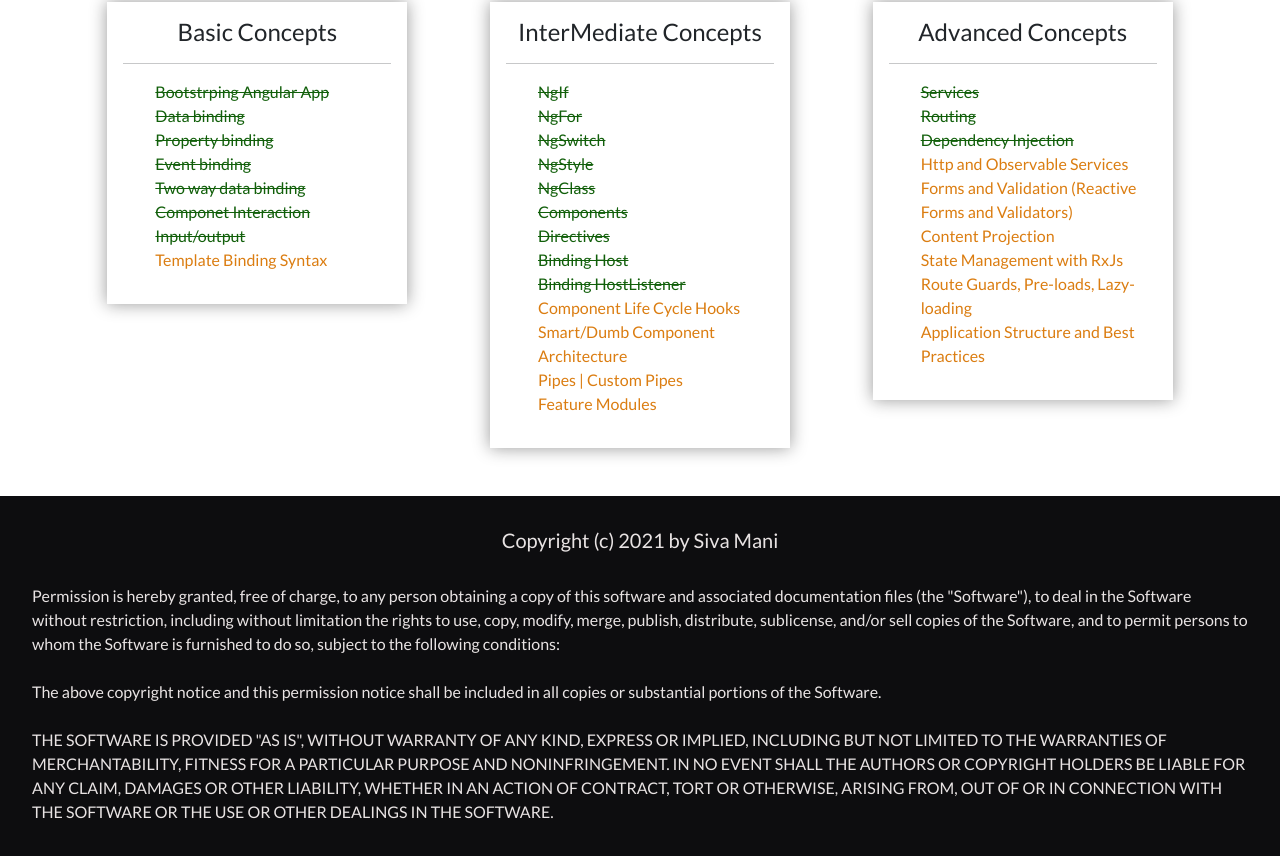
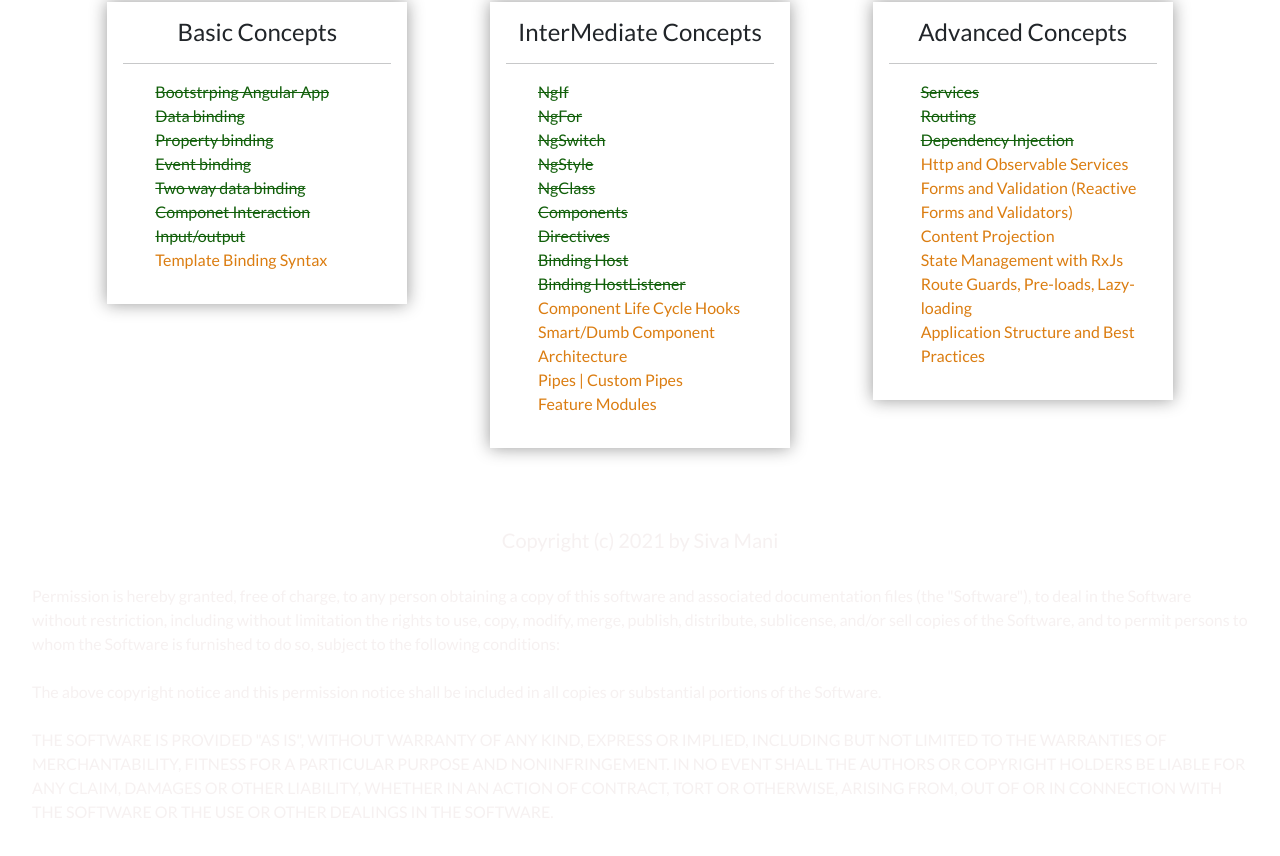
Before and after one commit to Sampathkuchipudi/Angular-practice, an Angular app: page / in a window 1280 px wide. Shown: the part 300-1156 px from the top of the page. Built offline with nearby package versions, Linux system fonts and the light colour scheme.

Commit message:
Changed footer background color.

```diff
--- a/src/app/footer/footer.component.css
+++ b/src/app/footer/footer.component.css
@@ -4,6 +4,5 @@ h5 {
 
 section {
   padding: 2rem;
-  background-color: #0d0d0f;
   color: rgba(245, 240, 240, 0.945);
 }
```
